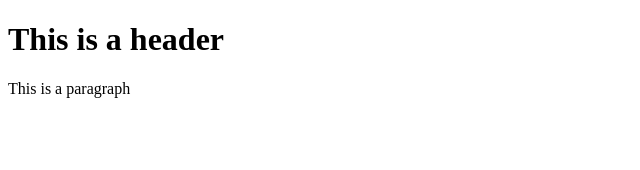
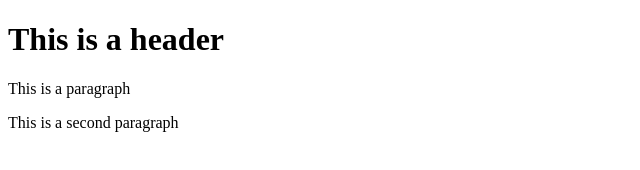
Before and after one commit to Dharani2501/git--test, a website: page index.html in a window 1280 px wide. Shown: the whole page, without its empty margins (0-640 px from the left). Drawn offline with Linux system fonts and the light colour scheme.

Commit message:
third commit

```diff
--- a/index.html
+++ b/index.html
@@ -5,7 +5,9 @@
             <h1>
                 This is a header
             </h1>
+
             <p>This is a paragraph</p>
+            <p>This is a second paragraph</p>
         </body>
     </head>
 </html>
```
Also changed, not shown: package.json (added, +24 -0 lines), 2 other files.
